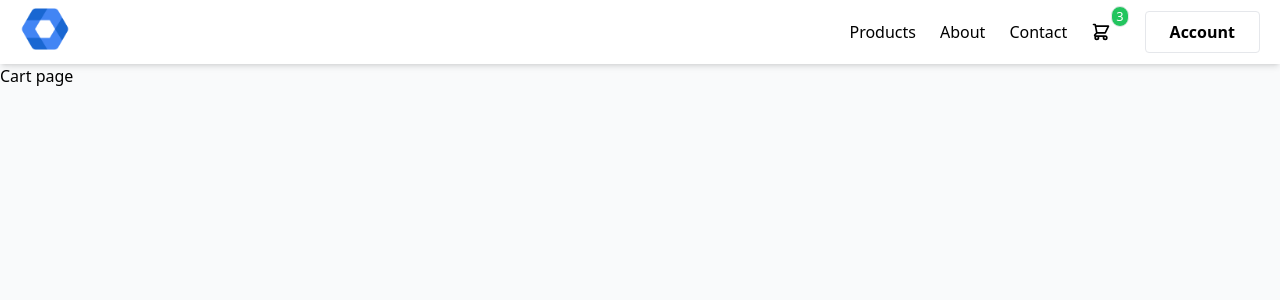
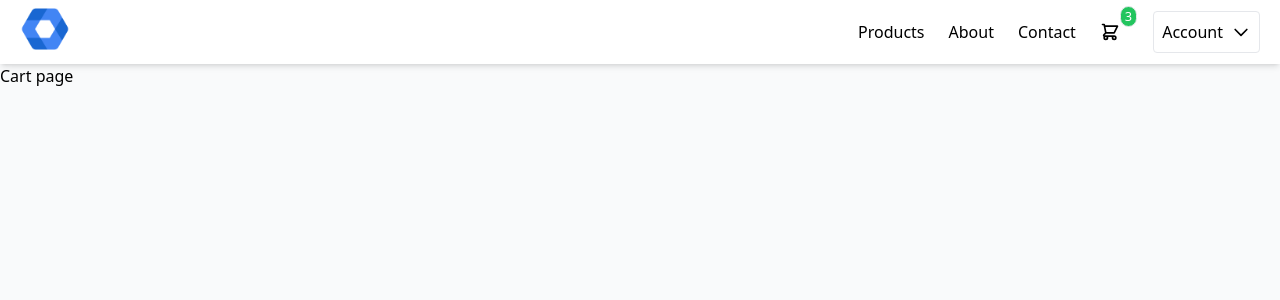
Before and after one commit to ronythankachan/e-commerce-nextjs-client, a Next.js app: page /cart in a window 1280 px wide. Shown: the top 300 px of the page. Built offline with nearby package versions, Linux system fonts and the light colour scheme.

Commit message:
account menu dropdown icon changed

```diff
--- a/components/client/Navbar.tsx
+++ b/components/client/Navbar.tsx
@@ -1,4 +1,5 @@
 import {
+  ChevronDownIcon,
   LoginIcon,
   MenuAlt1Icon,
   ShoppingBagIcon,
@@ -48,7 +49,7 @@ const Navbar = () => {
           </Link>
         </li>
         <li>
-          <DropDown title="Account">
+          <DropDown title={accntTitle}>
             <Link href="/login">
               <a className="w-full px-2 py-2 rounded hover:bg-blue-50 hover:text-gray-500 flex items-center gap-x-4">
                 <LoginIcon className="w-5 h-5 text-blue-500" />
@@ -69,3 +70,11 @@ const Navbar = () => {
 };
 
 export default Navbar;
+
+const accntTitle = (
+  <div className="flex items-center gap-x-2">
+    {" "}
+    Account
+    <ChevronDownIcon className="w-5 h-5" />
+  </div>
+);
--- a/components/general/dropdown/DropDown.tsx
+++ b/components/general/dropdown/DropDown.tsx
@@ -4,7 +4,7 @@ const DropDown = ({
   title,
   children,
 }: {
-  title: string;
+  title: React.ReactNode;
   children: React.ReactNode;
 }) => {
   const [show, setShow] = useState<boolean>(false);
@@ -26,9 +26,9 @@ const DropDown = ({
       className="relative cursor-pointer"
       ref={wrapperRef}
     >
-      <p className="px-6 py-2 border rounded font-semibold hover:text-gray-500">
+      <div className="p-2 border rounded hover:text-blue-500 hover:bg-gray-100">
         {title}
-      </p>
+      </div>
       {show ? (
         <div className="absolute w-44 right-0 border bg-white mt-1 p-2 rounded-md flex flex-col">
           {children}
```
